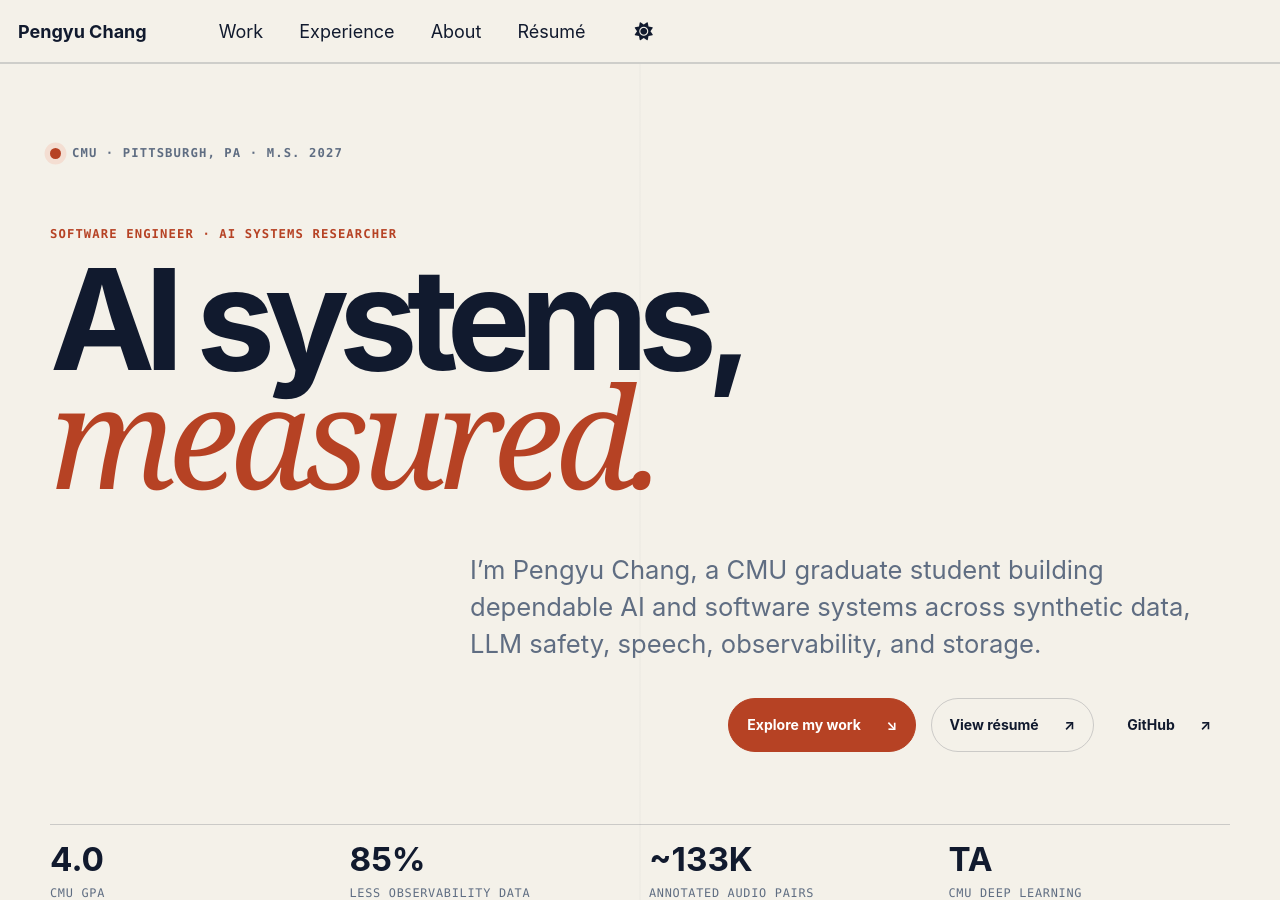
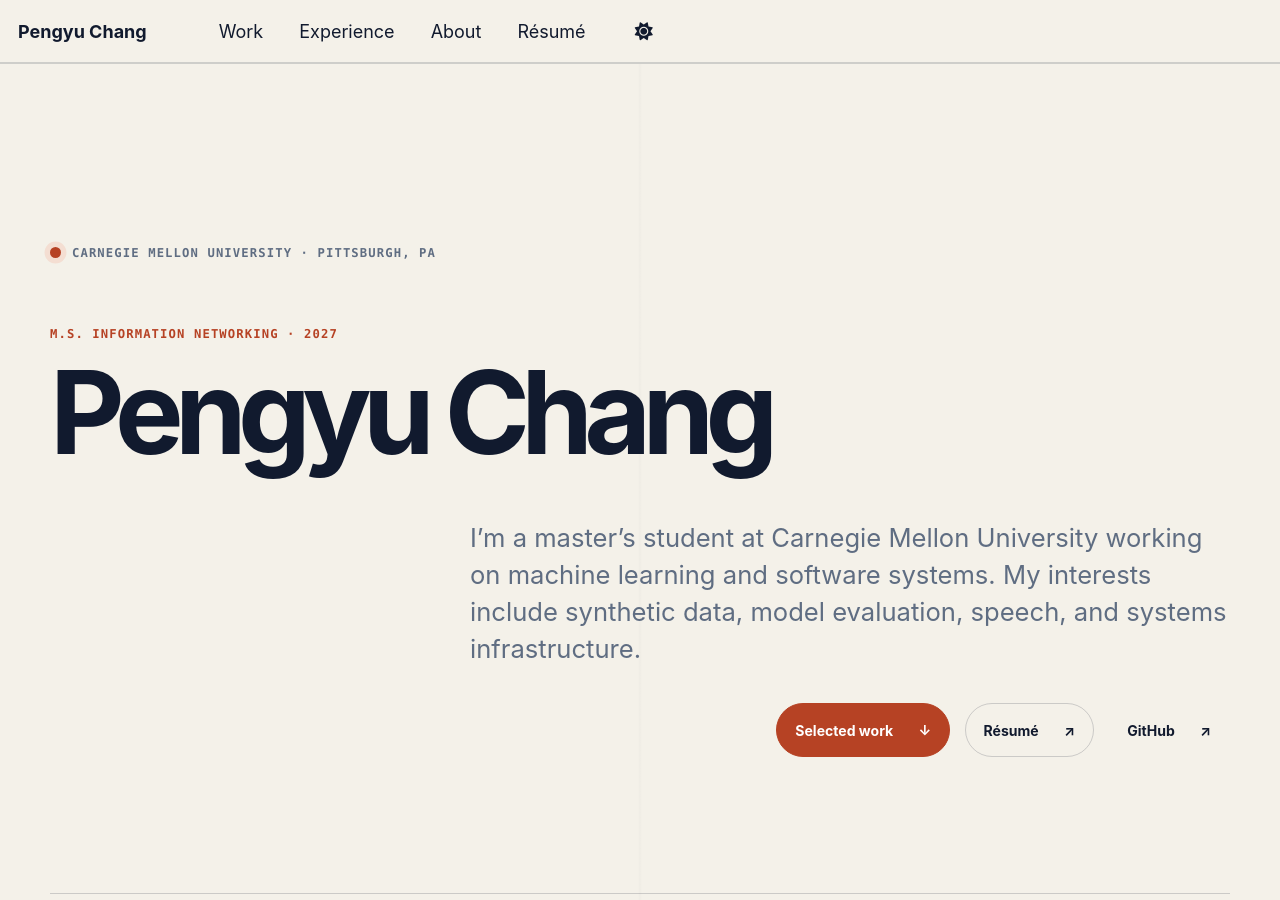
Before and after one commit to jmueducn/jmueducn.github.io, a Jekyll site: the page built from _pages/about.md, in a window 1280 px wide and 900 px high. Built offline with Jekyll 4.4.1, drawn with Linux system fonts in a browser that asks for light colours; some of the changed text lies outside the part shown.

Commit message:
Use a more factual site tone

```diff
--- a/_config.yml
+++ b/_config.yml
@@ -12,7 +12,7 @@
 title                    : "Pengyu Chang"
 title_separator          : "-"
 name                     : &name "Pengyu Chang"
-description              : &description "Software engineer and CMU graduate student building measurable AI systems across synthetic data, LLM safety, speech, and infrastructure."
+description              : &description "Pengyu Chang is an M.S. Information Networking student at CMU working on machine learning research and software systems."
 url                      : https://jmueducn.github.io # the base hostname & protocol for your site e.g. "https://[your GitHub username].github.io" or if you already have some other page hosted on Github then use "https://[your GitHub username].github.io/[Your Repo Name]"
 baseurl                  : "" # the subpath of your site, e.g. "/blog"
 repository               : "jmueducn/jmueducn.github.io"
@@ -25,7 +25,7 @@
   avatar           : "picture_1.jpg"
   name             : "Pengyu Chang"
   pronouns         : "he/him"
-  bio              : "Software engineer and AI systems researcher. M.S. Information Networking at CMU, 2027."
+  bio              : "M.S. Information Networking student at Carnegie Mellon University, 2027."
   location         : "Pittsburgh, PA"
   employer         : "Carnegie Mellon University"
   uri              : # URL
@@ -140,7 +140,7 @@
   app_id                 :
   publisher              :
 og_image                 : "og.png"
-og_description           : "Pengyu Chang builds measurable AI and dependable software systems across synthetic data, LLM safety, speech, observability, and storage."
+og_description           : "M.S. Information Networking student at CMU working on machine learning research and software systems."
 # For specifying social profiles
 # - https://developers.google.com/structured-data/customize/social-profiles
 social:
--- a/_pages/about.md
+++ b/_pages/about.md
@@ -11,72 +11,55 @@
   <section class="home-hero" aria-labelledby="intro-title">
     <div class="hero-signal" aria-label="Current status">
       <span class="signal-dot" aria-hidden="true"></span>
-      CMU · Pittsburgh, PA · M.S. 2027
+      Carnegie Mellon University · Pittsburgh, PA
     </div>
 
-    <p class="hero-kicker">Software engineer · AI systems researcher</p>
-    <h1 id="intro-title">AI systems,<br><em>measured.</em></h1>
+    <p class="hero-kicker">M.S. Information Networking · 2027</p>
+    <h1 id="intro-title">Pengyu Chang</h1>
     <p class="hero-summary">
-      I’m Pengyu Chang, a CMU graduate student building dependable AI and
-      software systems across synthetic data, LLM safety, speech,
-      observability, and storage.
+      I’m a master’s student at Carnegie Mellon University working on machine
+      learning and software systems. My interests include synthetic data,
+      model evaluation, speech, and systems infrastructure.
     </p>
 
     <div class="hero-actions" aria-label="Primary links">
-      <a class="portfolio-button portfolio-button--primary" href="#work">Explore my work <span aria-hidden="true">↘</span></a>
-      <a class="portfolio-button" href="/cv/">View résumé <span aria-hidden="true">↗</span></a>
+      <a class="portfolio-button portfolio-button--primary" href="#work">Selected work <span aria-hidden="true">↓</span></a>
+      <a class="portfolio-button" href="/cv/">Résumé <span aria-hidden="true">↗</span></a>
       <a class="portfolio-text-link" href="https://github.com/jmueducn">GitHub <span aria-hidden="true">↗</span></a>
     </div>
 
-    <div class="hero-proof" aria-label="Profile highlights">
-      <div class="proof-item">
-        <strong>4.0</strong>
-        <span>CMU GPA</span>
-      </div>
-      <div class="proof-item">
-        <strong>85%</strong>
-        <span>Less observability data</span>
-      </div>
-      <div class="proof-item">
-        <strong>~133K</strong>
-        <span>Annotated audio pairs</span>
-      </div>
-      <div class="proof-item">
-        <strong>TA</strong>
-        <span>CMU deep learning</span>
-      </div>
-    </div>
   </section>
 
   <section class="home-section" id="work" aria-labelledby="work-title">
     <header class="section-heading">
       <p class="section-index">01 / Selected work</p>
-      <h2 id="work-title">Research that makes model behavior inspectable.</h2>
+      <h2 id="work-title">Research and projects</h2>
     </header>
 
     <article class="spotlight-card">
       <div class="spotlight-meta">
-        <span>Speech · Trustworthy AI</span>
+        <span>Speech · Deepfake detection</span>
         <span>2025—26</span>
       </div>
       <div class="spotlight-body">
         <div>
-          <p class="card-label">Featured research</p>
+          <p class="card-label">Research project</p>
           <h3>CoLMbo-DF</h3>
           <p class="card-copy">
-            An audio-language-model approach to interpretable deepfake speech
-            detection, built on a large acoustic reasoning dataset.
+            CoLMbo-DF studies interpretable deepfake speech detection with
+            audio-language models. I led the construction of FakeReason, a
+            dataset with acoustic reasoning annotations.
           </p>
           <a class="card-link" href="https://arxiv.org/abs/2603.28021">Read the preprint <span aria-hidden="true">↗</span></a>
         </div>
         <dl class="metric-list">
           <div>
             <dt>~133K</dt>
-            <dd>annotated audio pairs</dd>
+            <dd>audio pairs in FakeReason</dd>
           </div>
           <div>
             <dt>98.7%</dt>
-            <dd>reported ASVspoof accuracy</dd>
+            <dd>reported accuracy on ASVspoof 2019</dd>
           </div>
           <div>
             <dt>1B</dt>
@@ -94,13 +77,10 @@
         </div>
         <h3>AdverTest</h3>
         <p>
-          A multi-agent framework that generates Java unit tests to expose
-          real faults—not just increase surface-level coverage.
+          A multi-agent framework for generating Java unit tests. The study
+          compares fault detection and code coverage with LLM-based and
+          search-based baselines.
         </p>
-        <div class="project-result">
-          <strong>+8.56%</strong>
-          <span>reported fault detection vs. the strongest cited LLM method</span>
-        </div>
         <a class="card-link" href="https://arxiv.org/abs/2602.08146">Read the preprint <span aria-hidden="true">↗</span></a>
       </article>
 
@@ -111,20 +91,16 @@
         </div>
         <h3>LMTransplant</h3>
         <p>
-          Data augmentation for few-shot language tasks, shaped through prompt
-          engineering and evaluated in realistic, data-scarce settings.
+          Research on synthetic data augmentation for few-shot NLP tasks. I
+          worked on task selection, prompt design, and evaluation.
         </p>
-        <div class="project-result">
-          <strong>Data → signal</strong>
-          <span>task selection, generation prompts, and evaluation</span>
-        </div>
         <a class="card-link" href="https://arxiv.org/abs/2508.14723">Read the preprint <span aria-hidden="true">↗</span></a>
       </article>
     </div>
 
     <div class="systems-intro">
       <p class="section-index">Systems work</p>
-      <p>Small enough to understand end to end. Deep enough to reveal the tradeoffs.</p>
+      <p>Projects in Go and C++ covering orchestration and storage.</p>
     </div>
 
     <div class="systems-grid">
@@ -156,7 +132,7 @@
   <section class="home-section" id="experience" aria-labelledby="experience-title">
     <header class="section-heading">
       <p class="section-index">02 / Experience</p>
-      <h2 id="experience-title">From model evaluation to production observability.</h2>
+      <h2 id="experience-title">Experience</h2>
     </header>
 
     <div class="experience-list">
@@ -212,7 +187,7 @@
   <section class="home-section" id="about" aria-labelledby="about-title">
     <header class="section-heading">
       <p class="section-index">03 / About</p>
-      <h2 id="about-title">An engineer who follows evidence across boundaries.</h2>
+      <h2 id="about-title">About</h2>
     </header>
 
     <div class="about-grid">
@@ -221,15 +196,15 @@
       </div>
       <div class="about-copy">
         <p class="about-lead">
-          I’m pursuing an M.S. in Information Networking at Carnegie Mellon,
-          where I also serve as a teaching assistant for Introduction to Deep
-          Learning. Before CMU, I earned a B.E. in Software Engineering from
-          Shanghai Jiao Tong University.
+          I’m an M.S. Information Networking student at Carnegie Mellon
+          University and a teaching assistant for Introduction to Deep
+          Learning. Before CMU, I studied Software Engineering at Shanghai
+          Jiao Tong University.
         </p>
         <p>
-          My work moves between AI research and systems engineering because
-          reliable models need both: careful data and evaluation, plus the
-          infrastructure to make results observable and repeatable.
+          I’m interested in both machine learning research and software
+          engineering, especially data generation, evaluation, speech, and
+          systems infrastructure.
         </p>
         <div class="education-grid" aria-label="Education">
           <div>
--- a/assets/css/main.scss
+++ b/assets/css/main.scss
@@ -139,10 +139,10 @@
     margin: 0;
     color: var(--portfolio-ink);
     font-family: $sans-serif;
-    font-size: clamp(4rem, 11vw, 9rem);
+    font-size: clamp(3.5rem, 9vw, 7.2rem);
     font-weight: 750;
     letter-spacing: -0.075em;
-    line-height: 0.82;
+    line-height: 0.9;
   }
 
   h1 em {
@@ -206,35 +206,6 @@
   .card-link:hover,
   .card-link:focus-visible {
     color: var(--portfolio-accent);
-  }
-
-  .hero-proof {
-    margin-top: clamp(3rem, 8vh, 6rem);
-    padding-top: 1rem;
-    border-top: 1px solid var(--portfolio-line);
-    display: grid;
-    grid-template-columns: repeat(4, minmax(0, 1fr));
-    gap: 1rem;
-  }
-
-  .proof-item {
-    display: flex;
-    flex-direction: column;
-  }
-
-  .proof-item strong {
-    color: var(--portfolio-ink);
-    font-size: clamp(1.25rem, 2.6vw, 2rem);
-    line-height: 1;
-  }
-
-  .proof-item span {
-    margin-top: 0.5rem;
-    color: var(--portfolio-muted);
-    font-family: $monospace;
-    font-size: 0.66rem;
-    text-transform: uppercase;
-    letter-spacing: 0.06em;
   }
 
   .home-section {
@@ -390,8 +361,7 @@
   }
 
   .project-card--dark .project-topline,
-  .project-card--dark p,
-  .project-card--dark .project-result span {
+  .project-card--dark p {
     color: #b9c1d0;
   }
 
@@ -414,29 +384,6 @@
     margin: 0 0 1.8rem;
     color: var(--portfolio-muted);
     font-size: 0.95rem;
-  }
-
-  .project-result {
-    padding: 1rem 0;
-    border-top: 1px solid currentColor;
-    display: flex;
-    align-items: baseline;
-    justify-content: space-between;
-    gap: 1rem;
-  }
-
-  .project-result strong {
-    font-size: 1.25rem;
-  }
-
-  .project-result span {
-    max-width: 17rem;
-    color: var(--portfolio-muted);
-    font-family: $monospace;
-    font-size: 0.58rem;
-    text-transform: uppercase;
-    letter-spacing: 0.04em;
-    text-align: right;
   }
 
   .project-card .card-link {
@@ -670,7 +617,7 @@
     padding: 0;
     border: 0;
     color: var(--portfolio-ink);
-    font-size: clamp(2.7rem, 7.5vw, 7.2rem);
+    font-size: clamp(2.7rem, 6vw, 5rem);
     font-weight: 720;
     letter-spacing: -0.065em;
     line-height: 0.92;
@@ -712,7 +659,7 @@
     }
 
     h1 {
-      font-size: clamp(3.6rem, 19vw, 6rem);
+      font-size: clamp(3rem, 15vw, 4.8rem);
     }
 
     .hero-summary {
@@ -721,10 +668,6 @@
 
     .hero-actions {
       margin-left: 0;
-    }
-
-    .hero-proof {
-      grid-template-columns: 1fr 1fr;
     }
 
     .section-heading,
```
Also changed, not shown: other parts of _pages/about.md (+6 -7 lines), _pages/cv.md (+9 -8 lines), images/og.png.
